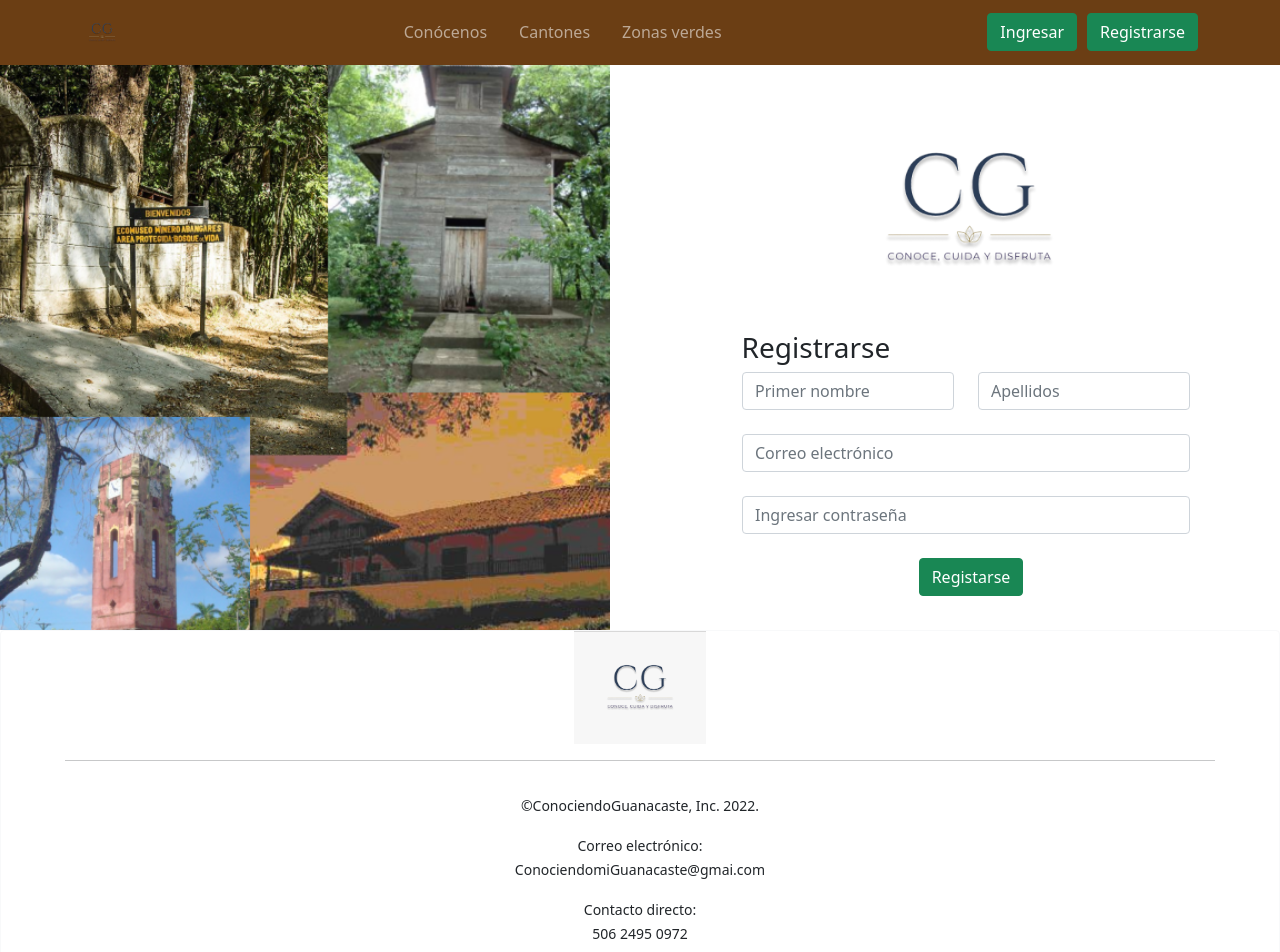
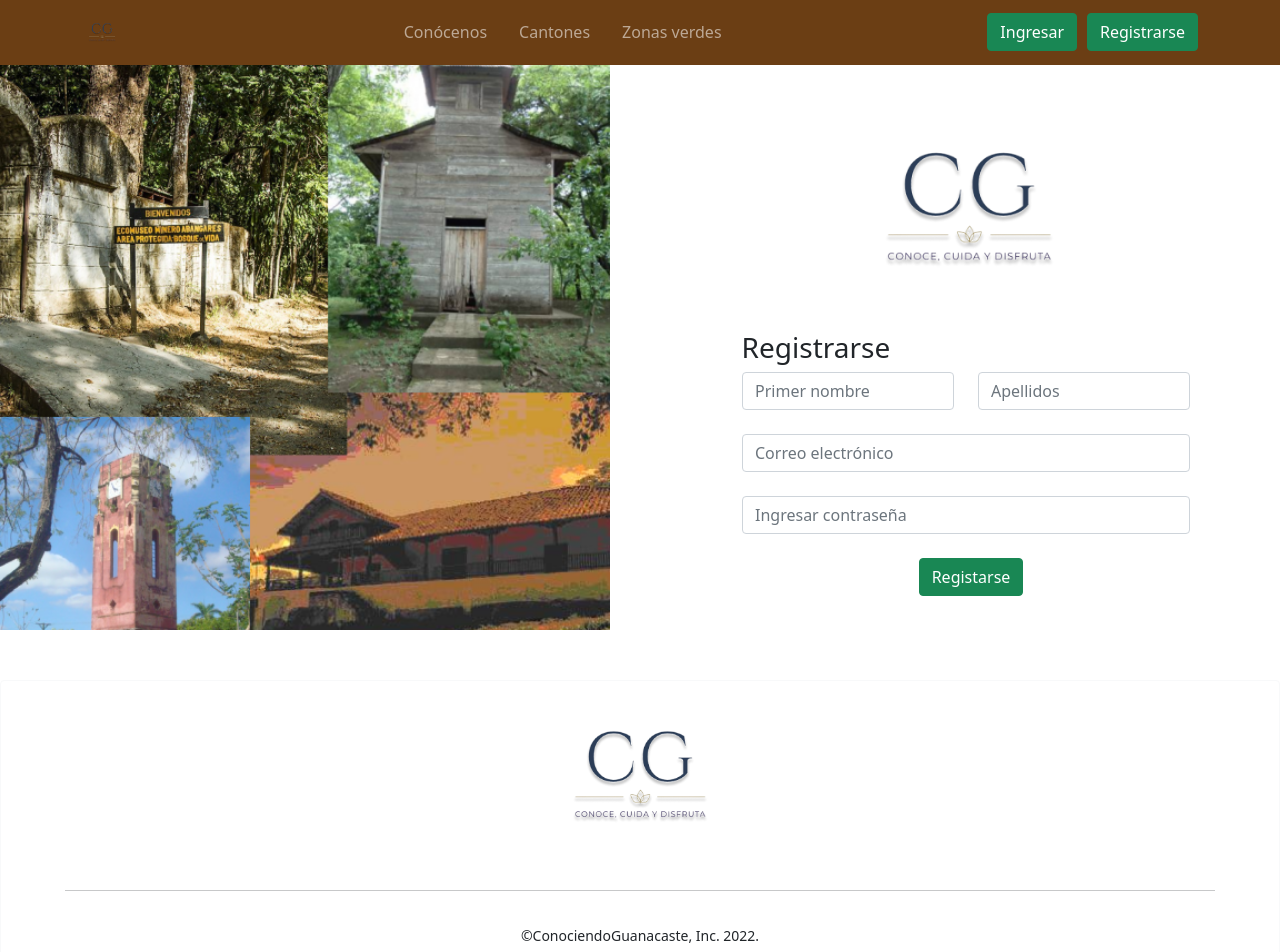
Before and after one commit to JordanGS01/ConociendoGuanacaste, a React (Create React App) app: page /Registro in a window 1280 px wide. Shown: the top 952 px of the page. Built offline with nearby package versions, Linux system fonts and the light colour scheme.

Commit message:
Mejoras display Footer

```diff
--- a/src/components/Footer/Footer.css
+++ b/src/components/Footer/Footer.css
@@ -4,11 +4,8 @@
     justify-content: center;
 }
 
-.Footer-imageContainer{
-    background-color: white;
-}
 .Footer-image{
-    width: 100px;
+    width: 200px;
 }
 
 hr{
@@ -17,5 +14,6 @@ hr{
 }
 
 footer{
+    margin-top: 50px;
     text-align: center;
 }
--- a/src/components/Footer/Footer.jsx
+++ b/src/components/Footer/Footer.jsx
@@ -5,9 +5,7 @@ export default function Footer(){
     return(
         <footer>
             <Card border='light'>
-            <Card.Footer className='Footer-imageContainer'>
-                <img className='Footer-image' src={cgLogo} />
-            </Card.Footer>
+            <img className='Footer-image' src={cgLogo} />
             <hr/>
             <Card.Body >
                 <Card.Text>
```
